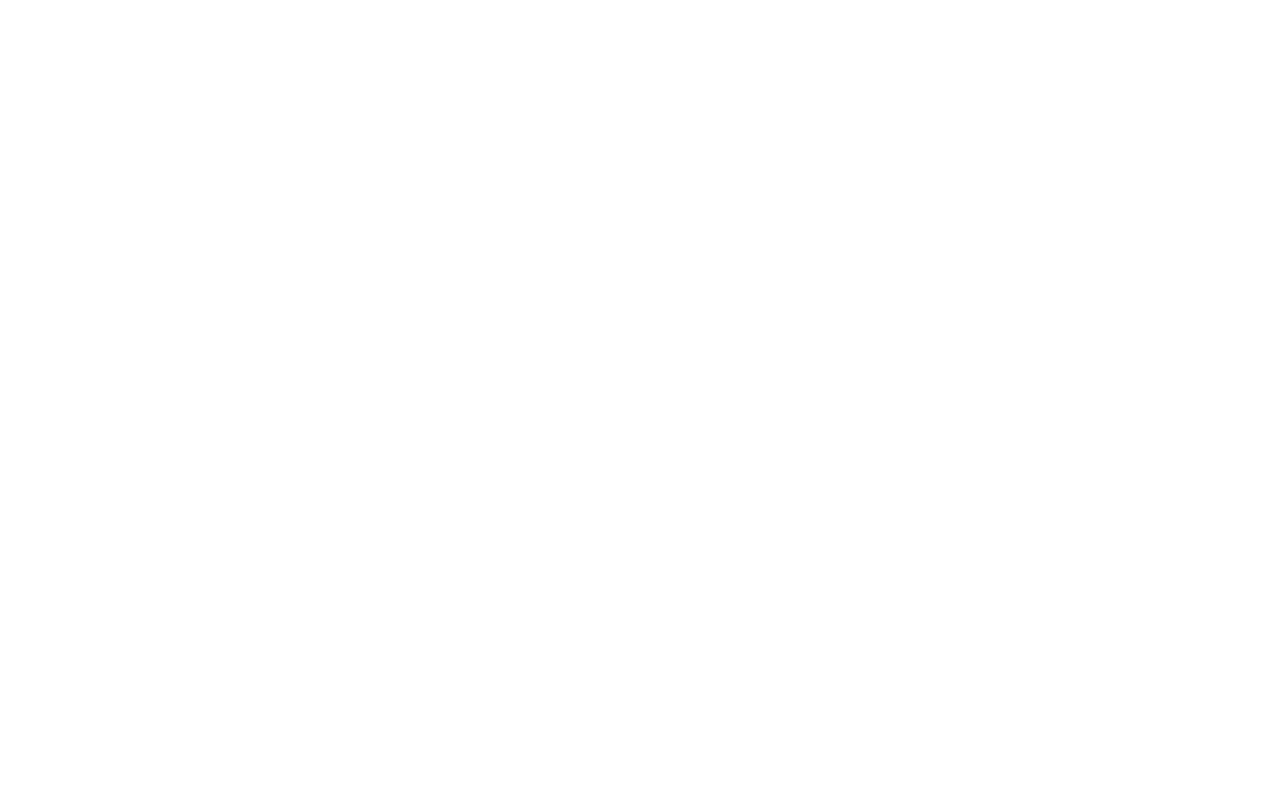
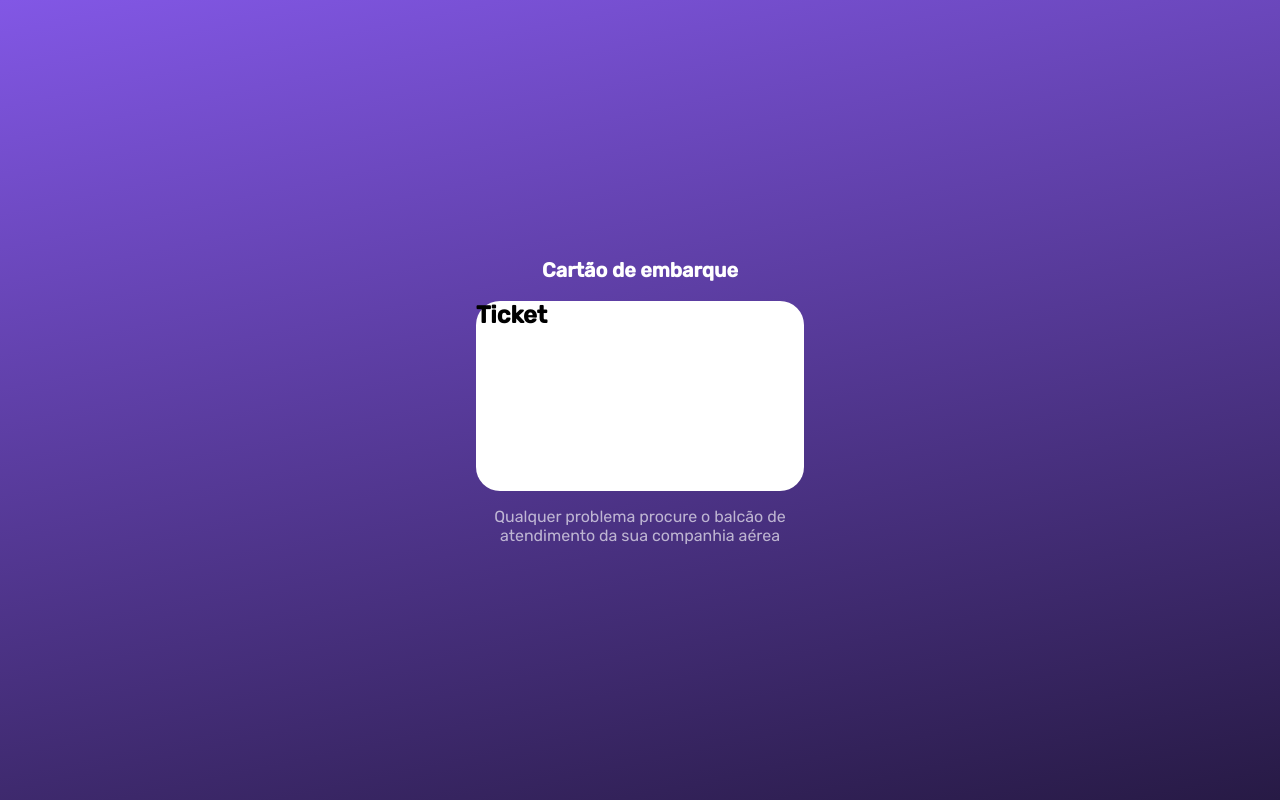
Before and after one commit to PedroMakengo/boarding-pass, a React (Vite) app: page / in a window 1280 px wide. Built offline with nearby package versions, Linux system fonts and the light colour scheme.

Commit message:
Primeira etapa concluida

```diff
--- a/src/App.jsx
+++ b/src/App.jsx
@@ -1,9 +1,22 @@
-import { useState } from "react";
+import styles from "./styles/App.module.css";
 
 export function App() {
   return (
-    <div className="App">
-      <h1></h1>
+    <div className={styles.wrapper}>
+      <div className={styles.boardingPass}>
+        <header>
+          <span>Cartão de embarque</span>
+        </header>
+        <article className={styles.ticket}>
+          <h1>Ticket</h1>
+        </article>
+        <footer>
+          <p>
+            Qualquer problema procure o balcão de atendimento da sua companhia
+            aérea
+          </p>
+        </footer>
+      </div>
     </div>
   );
 }
--- a/src/main.jsx
+++ b/src/main.jsx
@@ -1,6 +1,8 @@
 import React from "react";
 import ReactDOM from "react-dom/client";
 import { App } from "./App";
+
+import "./styles/global.css";
 
 ReactDOM.createRoot(document.getElementById("root")).render(
   <React.StrictMode>
--- a/src/styles/App.module.css
+++ b/src/styles/App.module.css
@@ -0,0 +1,40 @@
+.wrapper {
+  background: linear-gradient(167.96deg, #8257e5 0%, #271a45 100%);
+  height: 100vh;
+
+  display: flex;
+  align-items: center;
+  justify-content: center;
+}
+
+.wrapper .boardingPass {
+  width: 20.5rem;
+
+  display: flex;
+  flex-direction: column;
+  gap: 1rem;
+}
+
+.boardingPass .ticket {
+  background: var(--white);
+
+  border-radius: 1.5rem;
+  height: 11.9rem;
+}
+
+.boardingPass header {
+  display: flex;
+  align-items: center;
+  justify-content: center;
+
+  color: var(--white);
+
+  font-weight: bold;
+  line-height: 1.5;
+  font-size: 1.25rem;
+}
+.boardingPass footer {
+  opacity: 0.64;
+  color: var(--white);
+  text-align: center;
+}
--- a/src/styles/global.css
+++ b/src/styles/global.css
@@ -22,7 +22,7 @@
 input,
 textarea,
 button {
-  font-family: "Roboto", sans-serif;
+  font-family: "Rubik", sans-serif;
   font-weight: 400;
   font-size: 1rem;
 }
```
